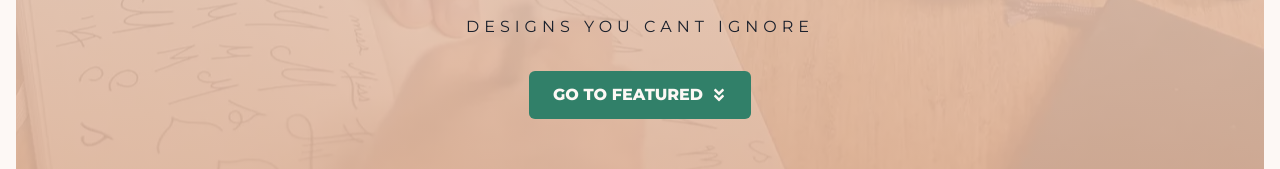
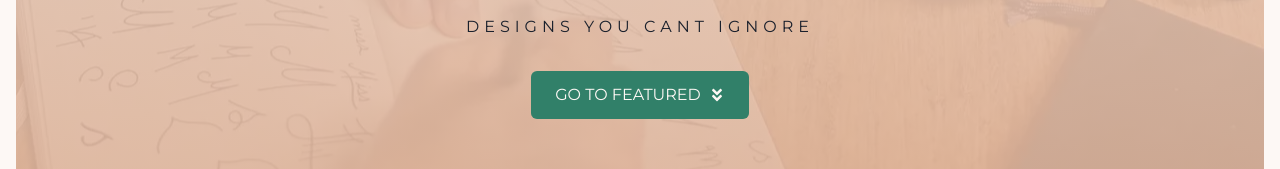
Before and after one commit to MahmoudAFarag/momen-gallery, a Next.js app: page / in a window 1280 px wide. Shown: the part 394-563 px from the top of the page. Built offline with nearby package versions, Linux system fonts and the light colour scheme.

Commit message:
fix fonts

```diff
--- a/components/Hero/FeaturedButton.js
+++ b/components/Hero/FeaturedButton.js
@@ -6,6 +6,7 @@ export default function FeaturedButton({ scrollToFeatured }) {
     <Button
       fontSize={{ base: "13px", md: "15px", lg: "16px", "2xl": "25px" }}
       fontFamily="primary"
+      fontWeight="400"
       textTransform="uppercase"
       p={{ base: "1.5rem", "2xl": "2.5rem" }}
       mt="2rem"
--- a/components/Hero/Title.js
+++ b/components/Hero/Title.js
@@ -13,6 +13,7 @@ export default function Title() {
         "2xl": "6rem",
       }}
       fontFamily="primary"
+      fontWeight="800"
       textTransform="uppercase"
       letterSpacing={{ base: "3px", md: "5px", lg: "5px", "2xl": "6px" }}
     >
```
